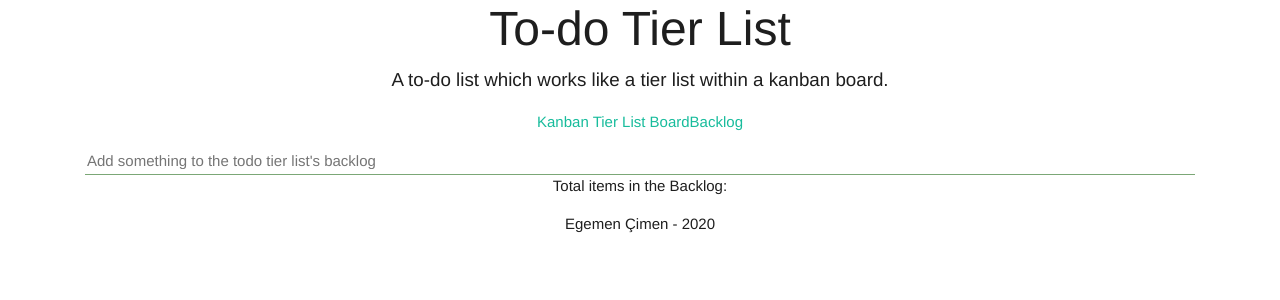
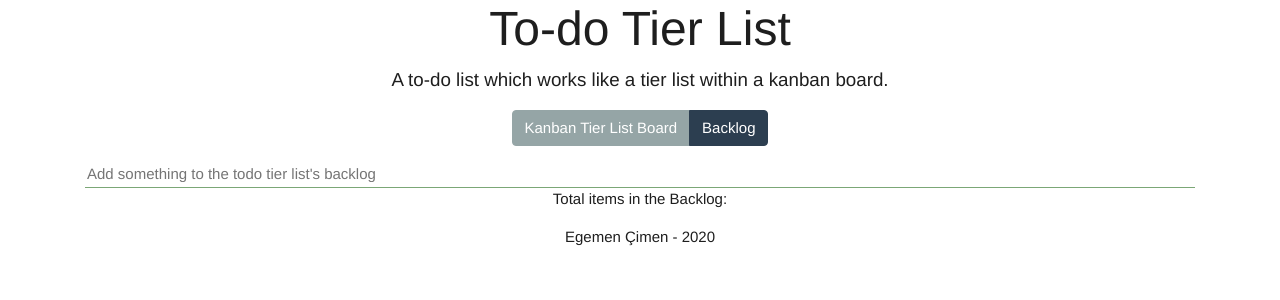
Before and after one commit to egemen-cimen/vue-dotnet-core-todo-tier-list, a Vue app: page /board#/backlog in a window 1280 px wide. Shown: the top 300 px of the page. Built offline with nearby package versions, Linux system fonts and the light colour scheme.

Commit message:
Changed router links into buttons

```diff
--- a/src/app.css
+++ b/src/app.css
@@ -19,3 +19,9 @@
   .menubar {
     margin-bottom: 16px;
   }
+
+  .btn:focus {
+    outline: black;
+    -webkit-box-shadow: none;
+    box-shadow: none;
+  }
--- a/src/components/MenuBar.vue
+++ b/src/components/MenuBar.vue
@@ -1,13 +1,26 @@
  <template>
   <div class="menubar">
     <div class="btn-group" role="group" aria-label="Menu bar">
-      <router-link to="/board">Kanban Tier List Board</router-link>
-      <router-link to="/backlog">Backlog</router-link>
+      <!--v-bind button classes to router links-->
+      <router-link to="/board" :class="buttonClass('/board')">Kanban Tier List Board</router-link>
+      <router-link to="/backlog" :class="buttonClass('/backlog')">Backlog</router-link>
     </div>
   </div>
 </template>
   <script>
 export default {
-  name: "MenuBar"
+  name: "MenuBar",
+  methods: {
+    /**
+     * Match buttons' router path with the current path and highlight the current path's button
+     */
+    buttonClass(path) {
+      return {
+        btn: true,
+        "btn-primary": this.$route.path === path,
+        "btn-secondary": this.$route.path !== path
+      };
+    }
+  }
 };
 </script>
```
